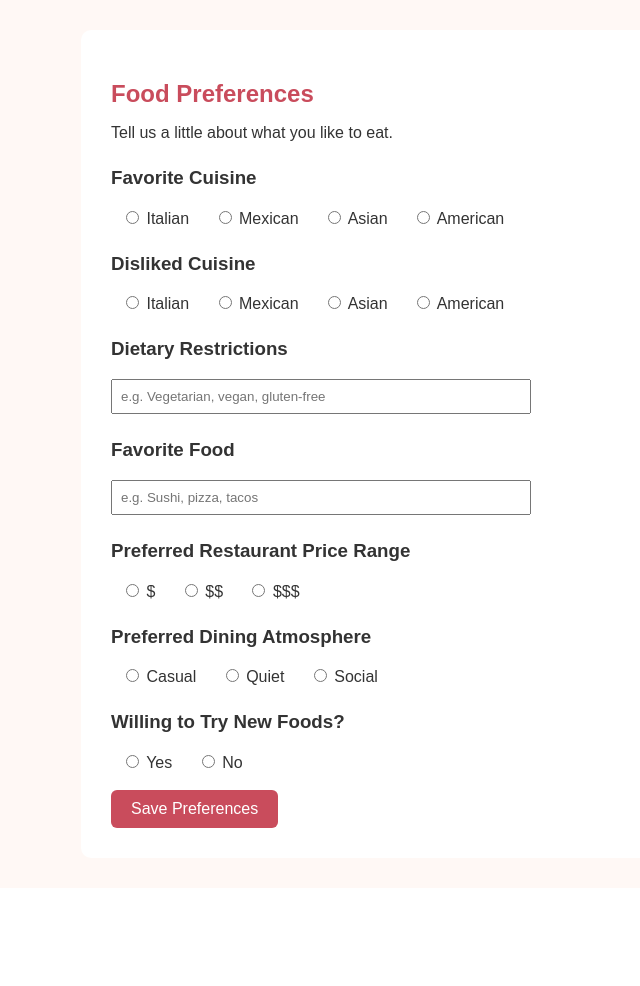
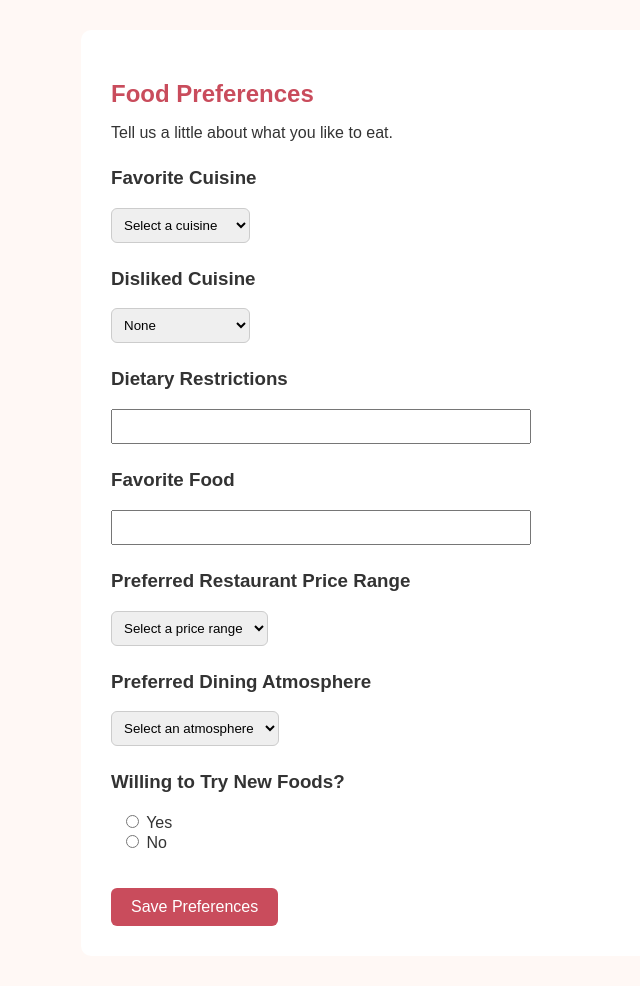
Before and after one commit to carolinecroft/foodies, a Django app: template templates/food_preferences.html in a window 1280 px wide. Shown: the part 73-1059 px from the top of the page, without its empty margins (179-819 px from the left). Before the commit the page ends 901 px from the top, so only its background shows below. Run offline with Django 5.2, Linux system fonts and the light colour scheme; the template is opened without the code that fills it: values that come from a table or form of the project are taken from there, others are empty.

Commit message:
Add validated food preferences form with save and edit support

```diff
--- a/accounts/forms.py
+++ b/accounts/forms.py
@@ -1,5 +1,48 @@
 from django import forms
 from .models import Profile, FoodPreferences
+
+
+CUISINE_CHOICES = [
+    ("Asian", [
+        ("Chinese", "Chinese"),
+        ("Japanese", "Japanese"),
+        ("Korean", "Korean"),
+        ("Thai", "Thai"),
+        ("Indian", "Indian"),
+        ("Vietnamese", "Vietnamese"),
+    ]),
+    ("African", [
+        ("Ethiopian", "Ethiopian"),
+        ("Nigerian", "Nigerian"),
+        ("Ghanaian", "Ghanaian"),
+        ("Moroccan", "Moroccan"),
+    ]),
+    ("Caribbean", [
+        ("Jamaican", "Jamaican"),
+        ("Haitian", "Haitian"),
+        ("Trinidadian", "Trinidadian"),
+        ("Cuban", "Cuban"),
+    ]),
+    ("European", [
+        ("Italian", "Italian"),
+        ("French", "French"),
+        ("Greek", "Greek"),
+        ("Spanish", "Spanish"),
+    ]),
+    ("The Americas", [
+        ("American", "American"),
+        ("Mexican", "Mexican"),
+        ("Brazilian", "Brazilian"),
+        ("Peruvian", "Peruvian"),
+    ]),
+    ("Middle Eastern & Mediterranean", [
+        ("Lebanese", "Lebanese"),
+        ("Turkish", "Turkish"),
+        ("Persian", "Persian"),
+        ("Mediterranean", "Mediterranean"),
+    ]),
+]
+
 
 
 class ProfileForm(forms.ModelForm):
@@ -35,15 +78,56 @@ class ProfileForm(forms.ModelForm):
             "profile_prompt": forms.Textarea(attrs={"rows": 3}),
         }
 
+
 class FoodPreferencesForm(forms.ModelForm):
-        class Meta:
-            model = FoodPreferences
-            fields = [
-                "favorite_cuisine",
-                "disliked_cuisine",
-                "dietary_restrictions",
-                "favorite_food",
-                "preferred_price_range",
-                "preferred_dining_atmosphere",
-                "willing_to_try_new_foods",
-         ]
+    favorite_cuisine = forms.ChoiceField(
+        choices=[("", "Select a cuisine")] + CUISINE_CHOICES,
+        required=True,
+    )
+
+    disliked_cuisine = forms.ChoiceField(
+        choices=[("", "None")] + CUISINE_CHOICES,
+        required=False,
+    )
+
+    preferred_price_range = forms.ChoiceField(
+        choices=[
+            ("", "Select a price range"),
+            ("$", "$"),
+            ("$$", "$$"),
+            ("$$$", "$$$"),
+        ],
+        required=True,
+    )
+
+    preferred_dining_atmosphere = forms.ChoiceField(
+        choices=[
+            ("", "Select an atmosphere"),
+            ("Casual", "Casual"),
+            ("Quiet", "Quiet"),
+            ("Social", "Social"),
+        ],
+        required=True,
+    )
+
+    willing_to_try_new_foods = forms.TypedChoiceField(
+        choices=[
+            ("True", "Yes"),
+            ("False", "No"),
+        ],
+        coerce=lambda value: value == "True",
+        widget=forms.RadioSelect,
+        required=True,
+    )
+
+    class Meta:
+        model = FoodPreferences
+        fields = [
+            "favorite_cuisine",
+            "disliked_cuisine",
+            "dietary_restrictions",
+            "favorite_food",
+            "preferred_price_range",
+            "preferred_dining_atmosphere",
+            "willing_to_try_new_foods",
+        ]
--- a/templates/food_preferences.html
+++ b/templates/food_preferences.html
@@ -1,3 +1,4 @@
+
 {% extends "base.html" %}
 
 {% block title %}Food Preferences | Foodies{% endblock %}
@@ -12,117 +13,34 @@
     {% csrf_token %}
 
     <h3>Favorite Cuisine</h3>
-
-    <label>
-        <input type="radio" name="favorite_cuisine" value="Italian" required>
-        Italian
-    </label>
-
-    <label>
-        <input type="radio" name="favorite_cuisine" value="Mexican">
-        Mexican
-    </label>
-
-    <label>
-        <input type="radio" name="favorite_cuisine" value="Asian">
-        Asian
-    </label>
-
-    <label>
-        <input type="radio" name="favorite_cuisine" value="American">
-        American
-    </label>
-
+    {{ form.favorite_cuisine }}
+    {{ form.favorite_cuisine.errors }}
 
     <h3>Disliked Cuisine</h3>
-
-    <label>
-        <input type="radio" name="disliked_cuisine" value="Italian">
-        Italian
-    </label>
-
-    <label>
-        <input type="radio" name="disliked_cuisine" value="Mexican">
-        Mexican
-    </label>
-
-    <label>
-        <input type="radio" name="disliked_cuisine" value="Asian">
-        Asian
-    </label>
-
-    <label>
-        <input type="radio" name="disliked_cuisine" value="American">
-        American
-    </label>
-
+    {{ form.disliked_cuisine }}
+    {{ form.disliked_cuisine.errors }}
 
     <h3>Dietary Restrictions</h3>
-
-    <input
-        type="text"
-        name="dietary_restrictions"
-        placeholder="e.g. Vegetarian, vegan, gluten-free"
-    >
-
+    {{ form.dietary_restrictions }}
+    {{ form.dietary_restrictions.errors }}
 
     <h3>Favorite Food</h3>
-
-    <input
-        type="text"
-        name="favorite_food"
-        placeholder="e.g. Sushi, pizza, tacos"
-    >
-
+    {{ form.favorite_food }}
+    {{ form.favorite_food.errors }}
 
     <h3>Preferred Restaurant Price Range</h3>
-
-    <label>
-        <input type="radio" name="preferred_price_range" value="$" required>
-        $
-    </label>
-
-    <label>
-        <input type="radio" name="preferred_price_range" value="$$">
-        $$
-    </label>
-
-    <label>
-        <input type="radio" name="preferred_price_range" value="$$$">
-        $$$
-    </label>
-
+    {{ form.preferred_price_range }}
+    {{ form.preferred_price_range.errors }}
 
     <h3>Preferred Dining Atmosphere</h3>
-
-    <label>
-        <input type="radio" name="preferred_dining_atmosphere" value="Casual" required>
-        Casual
-    </label>
-
-    <label>
-        <input type="radio" name="preferred_dining_atmosphere" value="Quiet">
-        Quiet
-    </label>
-
-    <label>
-        <input type="radio" name="preferred_dining_atmosphere" value="Social">
-        Social
-    </label>
-
+    {{ form.preferred_dining_atmosphere }}
+    {{ form.preferred_dining_atmosphere.errors }}
 
     <h3>Willing to Try New Foods?</h3>
+    {{ form.willing_to_try_new_foods }}
+    {{ form.willing_to_try_new_foods.errors }}
 
-    <label>
-        <input type="radio" name="willing_to_try_new_foods" value="True" required>
-        Yes
-    </label>
-
-    <label>
-        <input type="radio" name="willing_to_try_new_foods" value="False">
-        No
-    </label>
-
+    {{ form.non_field_errors }}
 
     <br><br>
 
```
Also changed, not shown: accounts/views.py (+39 -3 lines).
